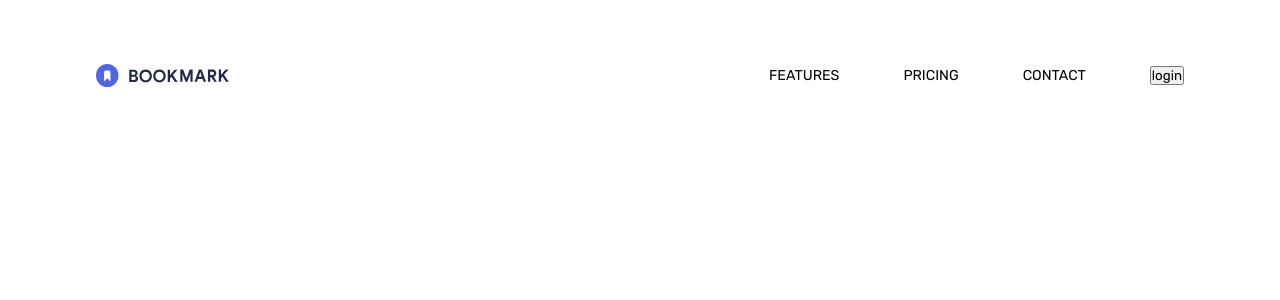
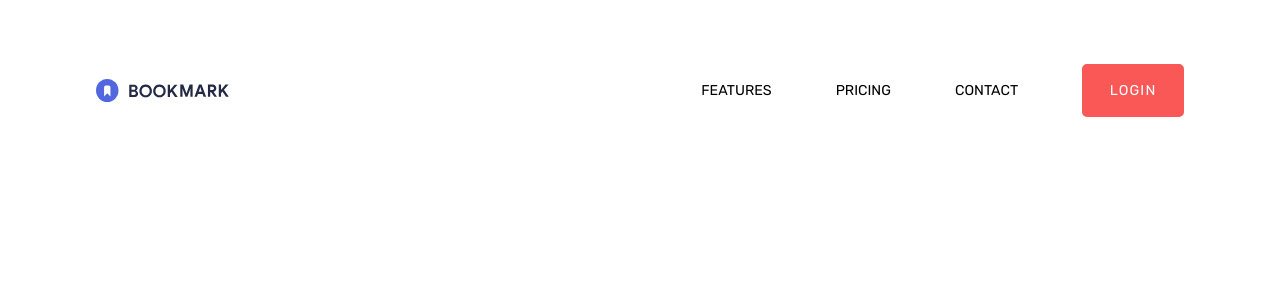
Before and after one commit to Axiean/Bookmark-landing-FM, a React (Create React App) app: page / in a window 1280 px wide. Shown: the top 300 px of the page. Built offline with nearby package versions, Linux system fonts and the light colour scheme.

Commit message:
styled btn for header and footer

```diff
--- a/src/components/Button.js
+++ b/src/components/Button.js
@@ -1 +1,18 @@
 import styled from "styled-components";
+
+export const Button = styled.button`
+  font-size: 1.111vw;
+  padding: 2vh 2vw;
+  border: 2px solid hsl(0, 94%, 66%);
+  border-radius: 5px;
+  letter-spacing: 0.09vw;
+  transition: all ease-in-out 0.2s;
+  cursor: pointer;
+  ${({ head_foot }) =>
+    head_foot ? " background-color: hsl(0, 94%, 66%) ; color: white " : null};
+  &:hover {
+    border: 2px solid hsl(0, 94%, 66%);
+    ${({ head_foot }) =>
+      head_foot ? "background-color: inherit ; color: hsl(0, 94%, 66%)" : null}
+  }
+`;
--- a/src/components/Header/Header.js
+++ b/src/components/Header/Header.js
@@ -1,5 +1,6 @@
 import React from "react";
 import Logo from "../../images/logo-bookmark.svg";
+import { Button } from "../Button";
 import "./Header.css";
 function Header() {
   return (
@@ -20,7 +21,9 @@ function Header() {
               {" "}
               <a href="/"> CONTACT </a>{" "}
             </li>
-            <button id="loginBTN">login </button>
+            <Button head_foot id="loginBTN">
+              LOGIN{" "}
+            </Button>
           </ul>
         </nav>
       </div>
```
